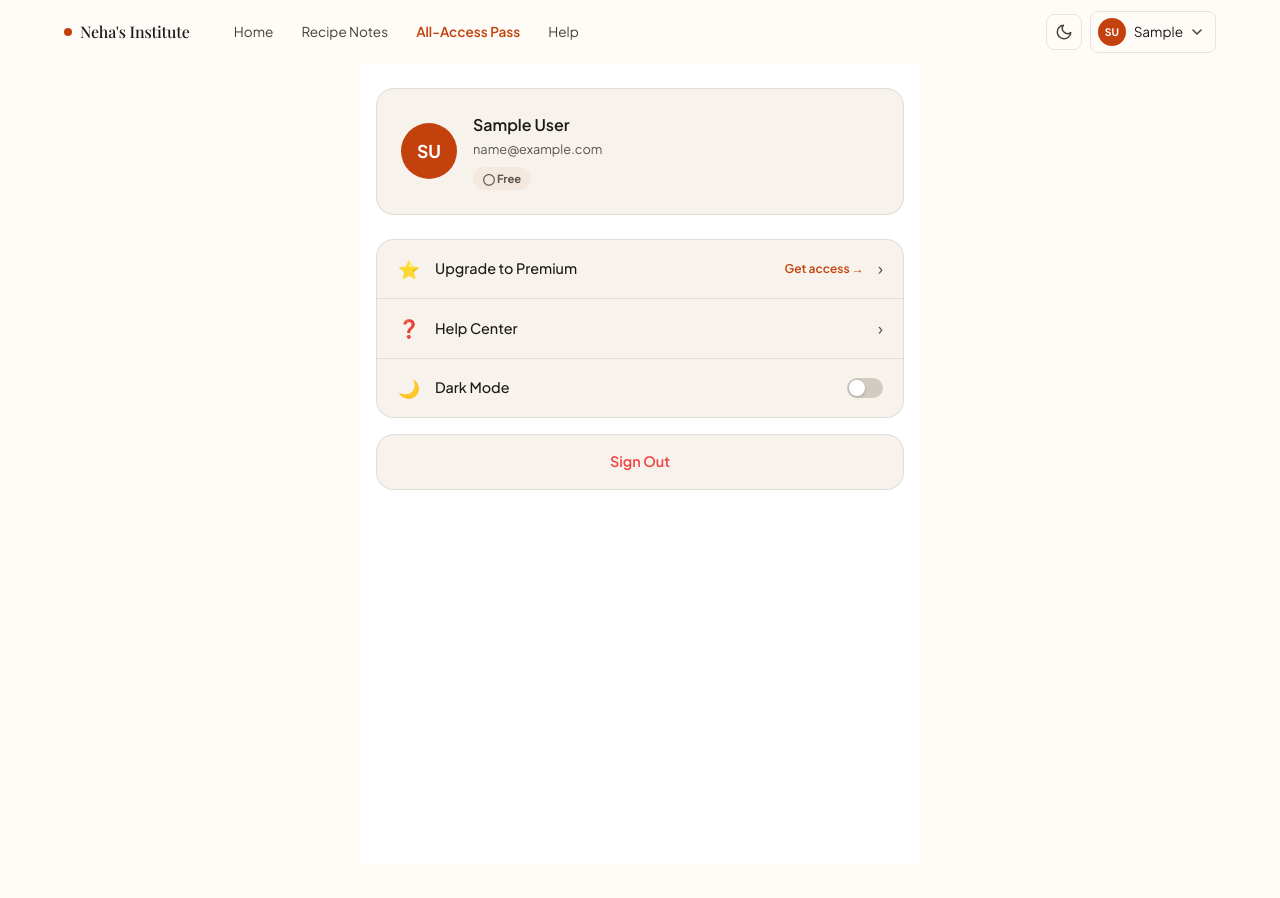
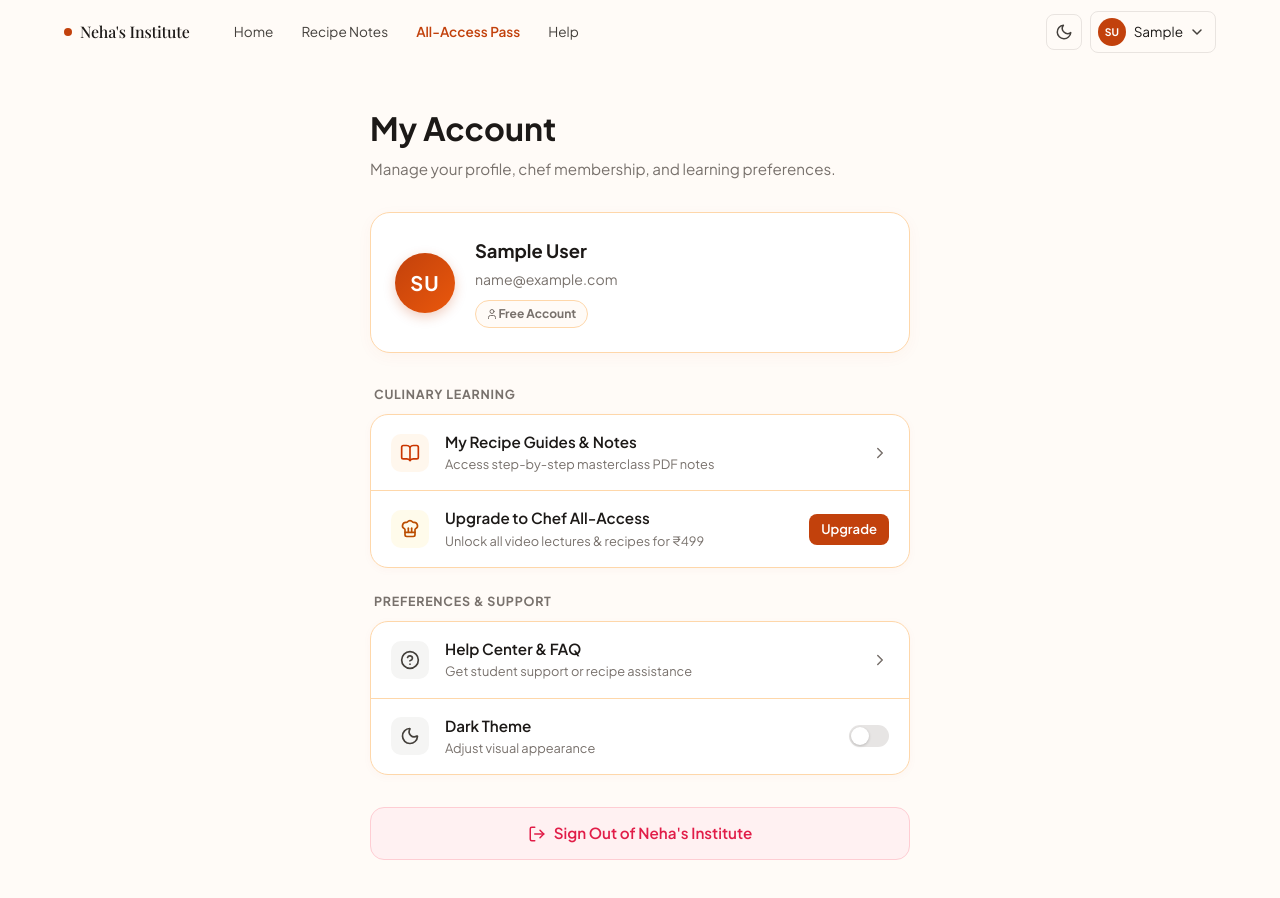
Before and after one commit to harshhujare/Nehas_institute, a Next.js app in the folder apps/web/: page /account in a window 1280 px wide. Shown: the top 898 px of the page. Built offline with nearby package versions, Linux system fonts and the light colour scheme; no server answers; sample sign-in values are in the browser's storage.

Commit message:
feat(account): restyle student profile with SVG icons and enrolled courses section

```diff
--- a/apps/web/app/account/page.tsx
+++ b/apps/web/app/account/page.tsx
@@ -5,6 +5,19 @@ import { useRouter } from 'next/navigation';
 import Link from 'next/link';
 import useAuthStore from '@/lib/auth-store';
 import { useTheme } from '@/lib/theme';
+import {
+  ChefHat,
+  BookOpen,
+  HelpCircle,
+  Sun,
+  Moon,
+  ShieldCheck,
+  LogOut,
+  ChevronRight,
+  Clock,
+  Sparkles,
+  User as UserIcon
+} from 'lucide-react';
 
 const ADMIN_ROLES = new Set(['SUPER_ADMIN', 'CONTENT_MANAGER', 'SUPPORT_MANAGER']);
 
@@ -33,6 +46,7 @@ export default function AccountPage() {
   const isPaid = user?.plan === 'PAID';
   const isExpired = planExpiresAt ? planExpiresAt < new Date() : false;
   const isActivePaid = isPaid && !isExpired;
+  const daysLeft = planExpiresAt ? Math.max(0, Math.ceil((planExpiresAt.getTime() - Date.now()) / (1000 * 60 * 60 * 24))) : 0;
 
   const isAdmin = user ? ADMIN_ROLES.has(user.role) : false;
 
@@ -41,90 +55,161 @@ export default function AccountPage() {
       <div className="account-page">
         <div className="account-skeleton-header">
           <div className="skeleton-avatar-xl" />
-          <div style={{ display: 'flex', flexDirection: 'column', gap: '0.5rem' }}>
-            <div className="skeleton-line" style={{ width: 140 }} />
-            <div className="skeleton-line" style={{ width: 200, height: 12 }} />
+          <div style={{ display: 'flex', flexDirection: 'column', gap: '0.65rem' }}>
+            <div className="skeleton-line" style={{ width: 150 }} />
+            <div className="skeleton-line" style={{ width: 220, height: 14 }} />
           </div>
         </div>
-        <style>{skeletonStyles}</style>
+        <div className="skeleton-box" />
+        <style>{pageStyles}</style>
       </div>
     );
   }
 
   return (
     <div className="account-page">
+      {/* ── Page Header ── */}
+      <div className="account-header">
+        <h1 className="account-title">My Account</h1>
+        <p className="account-subtitle">Manage your profile, chef membership, and learning preferences.</p>
+      </div>
 
       {/* ── User card ───────────────────────────────────────────────────── */}
       <div className="account-user-card">
+        <div className="account-avatar-wrapper">
           <span className="account-avatar">{getInitials(user.name)}</span>
+        </div>
         <div className="account-user-info">
-          <p className="account-user-name">{user.name}</p>
+          <div className="account-name-row">
+            <h2 className="account-user-name">{user.name}</h2>
+            {isAdmin && <span className="account-admin-pill">Admin</span>}
+          </div>
           <p className="account-user-email">{user.email}</p>
+          <div className="account-status-wrapper">
             <span className={`account-plan-badge ${isActivePaid ? 'badge--premium' : 'badge--free'}`}>
-            {isActivePaid ? '⭐ Premium' : '◯ Free'}
+              {isActivePaid ? (
+                <>
+                  <Sparkles size={12} className="inline mr-1 text-amber-800" />
+                  Chef All-Access Pass
+                </>
+              ) : (
+                <>
+                  <UserIcon size={12} className="inline mr-1 text-stone-500" />
+                  Free Account
+                </>
+              )}
             </span>
+            {isActivePaid && !isExpired && (
+              <span className="account-expiry-tag">
+                <Clock size={12} className="inline mr-1" />
+                {daysLeft} days remaining
+              </span>
+            )}
+          </div>
         </div>
       </div>
 
-      {/* ── Quick links ─────────────────────────────────────────────────── */}
+      {/* ── Membership & Courses Section ─────────────────────────────────── */}
+      <div className="account-section-group">
+        <span className="section-label">Culinary Learning</span>
         <div className="account-section">
-
-        <Link href="/plans" className="account-item">
-          <span className="account-item-icon">⭐</span>
-          <span className="account-item-label">
-            {isActivePaid ? 'My Plan' : 'Upgrade to Premium'}
+          <Link href="/notes" className="account-item">
+            <span className="account-item-icon-box bg-orange-50 text-orange-700">
+              <BookOpen size={20} />
             </span>
-          {!isActivePaid && <span className="account-item-cta">Get access →</span>}
-          {isActivePaid && !isExpired && planExpiresAt && (
-            <span className="account-item-meta">
-              {Math.max(0, Math.ceil((planExpiresAt.getTime() - Date.now()) / (1000 * 60 * 60 * 24)))}d left
-            </span>
-          )}
-          <span className="account-item-chevron">›</span>
+            <div className="account-item-text">
+              <span className="account-item-label">My Recipe Guides & Notes</span>
+              <span className="account-item-sublabel">Access step-by-step masterclass PDF notes</span>
+            </div>
+            <ChevronRight size={18} className="account-item-chevron" />
           </Link>
 
+          <Link href="/pricing" className="account-item">
+            <span className="account-item-icon-box bg-amber-50 text-amber-700">
+              <ChefHat size={20} />
+            </span>
+            <div className="account-item-text">
+              <span className="account-item-label">
+                {isActivePaid ? 'Manage Chef Pass' : 'Upgrade to Chef All-Access'}
+              </span>
+              <span className="account-item-sublabel">
+                {isActivePaid ? `Active until ${planExpiresAt?.toLocaleDateString('en-IN', { day: 'numeric', month: 'short' })}` : 'Unlock all video lectures & recipes for ₹499'}
+              </span>
+            </div>
+            {!isActivePaid ? (
+              <span className="account-item-cta">Upgrade</span>
+            ) : (
+              <ChevronRight size={18} className="account-item-chevron" />
+            )}
+          </Link>
+        </div>
+      </div>
+
+      {/* ── Preferences & Support ────────────────────────────────────────── */}
+      <div className="account-section-group">
+        <span className="section-label">Preferences & Support</span>
+        <div className="account-section">
           <Link href="/help" className="account-item">
-          <span className="account-item-icon">❓</span>
-          <span className="account-item-label">Help Center</span>
-          <span className="account-item-chevron">›</span>
+            <span className="account-item-icon-box bg-stone-100 text-stone-700">
+              <HelpCircle size={20} />
+            </span>
+            <div className="account-item-text">
+              <span className="account-item-label">Help Center & FAQ</span>
+              <span className="account-item-sublabel">Get student support or recipe assistance</span>
+            </div>
+            <ChevronRight size={18} className="account-item-chevron" />
           </Link>
 
           {/* Theme toggle */}
           <button className="account-item account-item--btn" onClick={toggle} aria-label="Toggle theme">
-          <span className="account-item-icon">{theme === 'dark' ? '☀️' : '🌙'}</span>
+            <span className="account-item-icon-box bg-stone-100 text-stone-700">
+              {theme === 'dark' ? <Sun size={20} className="text-amber-500" /> : <Moon size={20} className="text-stone-700" />}
+            </span>
+            <div className="account-item-text">
               <span className="account-item-label">
-            {theme === 'dark' ? 'Light Mode' : 'Dark Mode'}
+                {theme === 'dark' ? 'Light Theme' : 'Dark Theme'}
               </span>
+              <span className="account-item-sublabel">Adjust visual appearance</span>
+            </div>
             <span className="theme-toggle-pill">
               <span className={`theme-toggle-thumb ${theme === 'dark' ? 'theme-toggle-thumb--right' : ''}`} />
             </span>
           </button>
         </div>
+      </div>
 
-      {/* ── Admin link ──────────────────────────────────────────────────── */}
+      {/* ── Admin Management Link ────────────────────────────────────────── */}
       {isAdmin && (
+        <div className="account-section-group">
+          <span className="section-label">Faculty Administration</span>
           <div className="account-section">
             <Link href="/admin" className="account-item account-item--admin">
-            <span className="account-item-icon">🔧</span>
-            <span className="account-item-label">Admin Panel</span>
-            <span className="account-item-chevron">›</span>
+              <span className="account-item-icon-box bg-red-50 text-red-700">
+                <ShieldCheck size={20} />
+              </span>
+              <div className="account-item-text">
+                <span className="account-item-label text-red-800 font-semibold">Institute Admin Console</span>
+                <span className="account-item-sublabel">Manage courses, lectures, uploads, and students</span>
+              </div>
+              <ChevronRight size={18} className="account-item-chevron" />
             </Link>
+          </div>
         </div>
       )}
 
-      {/* ── Sign out ────────────────────────────────────────────────────── */}
-      <div className="account-section">
+      {/* ── Sign Out ────────────────────────────────────────────────────── */}
+      <div className="account-logout-wrapper">
         <button
           id="account-logout-btn"
           className="account-signout-btn"
           onClick={handleLogout}
         >
-          Sign Out
+          <LogOut size={18} />
+          <span>Sign Out of Neha&apos;s Institute</span>
         </button>
       </div>
 
       <style>{pageStyles}</style>
-      <style>{skeletonStyles}</style>
     </div>
   );
 }
@@ -132,179 +217,337 @@ export default function AccountPage() {
 const pageStyles = `
   .account-page {
     min-height: 100vh;
-    background: var(--bg-surface);
-    padding: 1.5rem 1rem 6rem;
-    max-width: 560px;
+    background: var(--color-cream, #fffbf7);
+    padding: 2.5rem 1.25rem 6.5rem;
+    max-width: 580px;
     margin: 0 auto;
+    color: var(--color-espresso, #1c1917);
+  }
+
+  .account-header {
+    margin-bottom: 2rem;
+  }
+
+  .account-title {
+    font-family: var(--font-playfair), Georgia, serif;
+    font-size: 2rem;
+    font-weight: 700;
+    color: var(--color-espresso, #1c1917);
+    margin-bottom: 0.35rem;
+  }
+
+  .account-subtitle {
+    font-size: 0.95rem;
+    color: var(--color-muted, #78716c);
+    line-height: 1.5;
   }
 
   /* User card */
   .account-user-card {
     display: flex;
     align-items: center;
-    gap: 1rem;
-    background: var(--bg-surface-2);
-    border: 1px solid var(--border);
-    border-radius: 18px;
+    gap: 1.25rem;
+    background: var(--color-surface, #ffffff);
+    border: 1px solid var(--color-border, #fed7aa);
+    border-radius: 20px;
     padding: 1.5rem;
-    margin-bottom: 1.5rem;
+    margin-bottom: 2rem;
+    box-shadow: 0 4px 16px rgba(194, 65, 12, 0.04);
   }
+
+  .account-avatar-wrapper {
+    flex-shrink: 0;
+  }
+
   .account-avatar {
-    width: 56px;
-    height: 56px;
+    width: 60px;
+    height: 60px;
     border-radius: 50%;
-    background: var(--accent-bg);
-    color: var(--accent-text);
+    background: linear-gradient(135deg, #c2410c, #ea580c);
+    color: #ffffff;
     display: flex;
     align-items: center;
     justify-content: center;
-    font-size: 1.1rem;
-    font-weight: 700;
-    flex-shrink: 0;
+    font-size: 1.25rem;
+    font-weight: 800;
+    letter-spacing: 0.05em;
+    box-shadow: 0 4px 12px rgba(194, 65, 12, 0.25);
   }
+
   .account-user-info {
     display: flex;
     flex-direction: column;
-    gap: 0.2rem;
+    gap: 0.25rem;
     min-width: 0;
+    flex: 1;
   }
+
+  .account-name-row {
+    display: flex;
+    align-items: center;
+    gap: 0.5rem;
+    flex-wrap: wrap;
+  }
+
   .account-user-name {
-    font-size: 1rem;
-    font-weight: 600;
-    color: var(--text-primary);
+    font-size: 1.15rem;
+    font-weight: 700;
+    color: var(--color-espresso, #1c1917);
+    margin: 0;
     white-space: nowrap;
     overflow: hidden;
     text-overflow: ellipsis;
   }
+
+  .account-admin-pill {
+    font-size: 0.7rem;
+    font-weight: 700;
+    text-transform: uppercase;
+    background: #fef2f2;
+    color: #b91c1c;
+    border: 1px solid #fecaca;
+    padding: 0.15rem 0.5rem;
+    border-radius: 9999px;
+  }
+
   .account-user-email {
-    font-size: 0.8rem;
-    color: var(--text-muted);
+    font-size: 0.88rem;
+    color: var(--color-muted, #78716c);
     white-space: nowrap;
     overflow: hidden;
     text-overflow: ellipsis;
   }
+
+  .account-status-wrapper {
+    display: flex;
+    align-items: center;
+    gap: 0.5rem;
+    margin-top: 0.35rem;
+    flex-wrap: wrap;
+  }
+
   .account-plan-badge {
-    display: inline-block;
-    margin-top: 0.25rem;
-    padding: 0.2rem 0.6rem;
-    border-radius: 999px;
-    font-size: 0.7rem;
+    display: inline-flex;
+    align-items: center;
+    padding: 0.25rem 0.65rem;
+    border-radius: 9999px;
+    font-size: 0.75rem;
     font-weight: 700;
-    align-self: flex-start;
   }
+
   .badge--premium {
     background: #fef3c7;
     color: #92400e;
-  }
-  .badge--free {
-    background: var(--bg-hover);
-    color: var(--text-muted);
+    border: 1px solid #fde68a;
   }
 
-  /* Sections */
+  .badge--free {
+    background: var(--color-cream, #fffbf7);
+    color: var(--color-muted, #78716c);
+    border: 1px solid var(--color-border, #fed7aa);
+  }
+
+  .account-expiry-tag {
+    font-size: 0.75rem;
+    color: #166534;
+    font-weight: 600;
+  }
+
+  /* Section Groups */
+  .account-section-group {
+    margin-bottom: 1.5rem;
+  }
+
+  .section-label {
+    display: block;
+    font-size: 0.78rem;
+    font-weight: 700;
+    text-transform: uppercase;
+    letter-spacing: 0.06em;
+    color: var(--color-muted, #78716c);
+    margin-bottom: 0.65rem;
+    padding-left: 0.25rem;
+  }
+
   .account-section {
-    background: var(--bg-surface-2);
-    border: 1px solid var(--border);
+    background: var(--color-surface, #ffffff);
+    border: 1px solid var(--color-border, #fed7aa);
     border-radius: 18px;
     overflow: hidden;
-    margin-bottom: 1rem;
+    box-shadow: 0 2px 10px rgba(194, 65, 12, 0.03);
   }
 
   /* Items */
   .account-item {
     display: flex;
     align-items: center;
-    gap: 0.875rem;
+    gap: 1rem;
     padding: 1rem 1.25rem;
-    color: var(--text-primary);
+    color: var(--color-espresso, #1c1917);
     text-decoration: none;
-    font-size: 0.9rem;
-    border-bottom: 1px solid var(--border);
-    transition: background 0.15s;
+    font-size: 0.95rem;
+    border-bottom: 1px solid var(--color-border, #fed7aa);
+    transition: background 0.15s ease;
     background: none;
     width: 100%;
     font-family: inherit;
     text-align: left;
     cursor: pointer;
+    min-height: 56px;
   }
-  .account-item:last-child { border-bottom: none; }
-  .account-item:hover { background: var(--bg-hover); }
-  .account-item--btn { border: none; }
-  .account-item--admin .account-item-label { color: var(--accent); }
 
-  .account-item-icon { font-size: 1.1rem; flex-shrink: 0; width: 24px; text-align: center; }
-  .account-item-label { flex: 1; font-weight: 500; }
-  .account-item-meta { font-size: 0.75rem; color: var(--text-muted); }
-  .account-item-cta { font-size: 0.75rem; color: var(--accent); font-weight: 600; }
-  .account-item-chevron { color: var(--text-muted); font-size: 1.1rem; line-height: 1; }
+  .account-item:last-child {
+    border-bottom: none;
+  }
+
+  .account-item:hover {
+    background: var(--color-cream, #fffbf7);
+  }
+
+  .account-item--btn {
+    border: none;
+  }
+
+  .account-item-icon-box {
+    width: 38px;
+    height: 38px;
+    border-radius: 10px;
+    display: flex;
+    align-items: center;
+    justify-content: center;
+    flex-shrink: 0;
+  }
+
+  .account-item-text {
+    flex: 1;
+    display: flex;
+    flex-direction: column;
+    min-width: 0;
+  }
+
+  .account-item-label {
+    font-weight: 600;
+    font-size: 0.95rem;
+    color: var(--color-espresso, #1c1917);
+  }
+
+  .account-item-sublabel {
+    font-size: 0.8rem;
+    color: var(--color-muted, #78716c);
+    margin-top: 0.1rem;
+  }
+
+  .account-item-cta {
+    font-size: 0.82rem;
+    color: #ffffff;
+    background: var(--color-terracotta, #c2410c);
+    padding: 0.35rem 0.75rem;
+    border-radius: 8px;
+    font-weight: 600;
+    flex-shrink: 0;
+  }
+
+  .account-item-chevron {
+    color: var(--color-muted, #78716c);
+    flex-shrink: 0;
+  }
 
   /* Theme pill toggle */
   .theme-toggle-pill {
-    width: 36px;
-    height: 20px;
-    background: var(--border-strong);
-    border-radius: 999px;
+    width: 40px;
+    height: 22px;
+    background: #e7e5e4;
+    border-radius: 9999px;
     position: relative;
     flex-shrink: 0;
     transition: background 0.2s;
   }
+
   .theme-toggle-thumb {
     position: absolute;
     top: 2px;
     left: 2px;
-    width: 16px;
-    height: 16px;
-    background: white;
+    width: 18px;
+    height: 18px;
+    background: #ffffff;
     border-radius: 50%;
     transition: transform 0.2s;
-    box-shadow: 0 1px 3px rgba(0,0,0,0.2);
+    box-shadow: 0 1px 3px rgba(0, 0, 0, 0.2);
   }
-  .theme-toggle-thumb--right { transform: translateX(16px); }
 
-  /* Sign out */
+  .theme-toggle-thumb--right {
+    transform: translateX(18px);
+    background: var(--color-terracotta, #c2410c);
+  }
+
+  /* Logout button */
+  .account-logout-wrapper {
+    margin-top: 2rem;
+  }
+
   .account-signout-btn {
     width: 100%;
-    padding: 1rem 1.25rem;
-    background: none;
-    border: none;
-    color: #ef4444;
-    font-size: 0.9rem;
+    min-height: 48px;
+    padding: 0.875rem 1.25rem;
+    background: #fff1f2;
+    border: 1px solid #fecdd3;
+    color: #e11d48;
+    font-size: 0.95rem;
     font-weight: 600;
     font-family: inherit;
     cursor: pointer;
     text-align: center;
-    transition: background 0.15s;
-    border-radius: 18px;
+    transition: background 0.15s, border-color 0.15s;
+    border-radius: 14px;
+    display: flex;
+    align-items: center;
+    justify-content: center;
+    gap: 0.5rem;
   }
-  .account-signout-btn:hover { background: #fef2f2; }
-`;
 
-const skeletonStyles = `
+  .account-signout-btn:hover {
+    background: #ffe4e6;
+    border-color: #fda4af;
+  }
+
+  /* Skeletons */
   .account-skeleton-header {
     display: flex;
     align-items: center;
-    gap: 1rem;
+    gap: 1.25rem;
     padding: 1.5rem;
-    background: var(--bg-surface-2);
-    border: 1px solid var(--border);
-    border-radius: 18px;
+    background: var(--color-surface, #ffffff);
+    border: 1px solid var(--color-border, #fed7aa);
+    border-radius: 20px;
     margin-bottom: 1.5rem;
     animation: acct-pulse 1.5s infinite ease-in-out;
   }
+
   .skeleton-avatar-xl {
-    width: 56px;
-    height: 56px;
+    width: 60px;
+    height: 60px;
     border-radius: 50%;
-    background: var(--border-strong);
+    background: #fed7aa;
     flex-shrink: 0;
   }
+
   .skeleton-line {
     height: 16px;
-    background: var(--border-strong);
+    background: #fed7aa;
     border-radius: 6px;
   }
+
+  .skeleton-box {
+    width: 100%;
+    height: 180px;
+    background: var(--color-surface, #ffffff);
+    border: 1px solid var(--color-border, #fed7aa);
+    border-radius: 18px;
+    animation: acct-pulse 1.5s infinite ease-in-out;
+  }
+
   @keyframes acct-pulse {
-    0%, 100% { opacity: 1; }
-    50% { opacity: 0.5; }
+    0%, 100% { opacity: 0.8; }
+    50% { opacity: 0.4; }
   }
 `;
```
Lines whose indentation alone changed are shown as unchanged.
